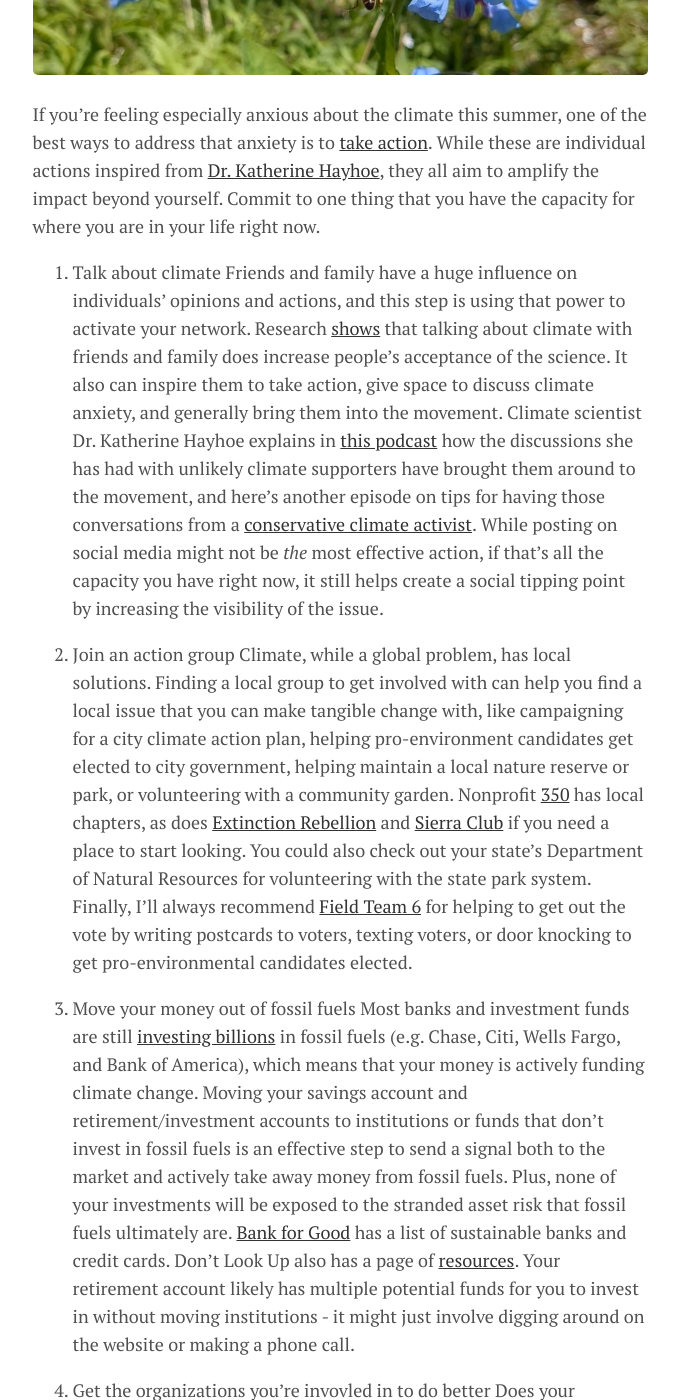
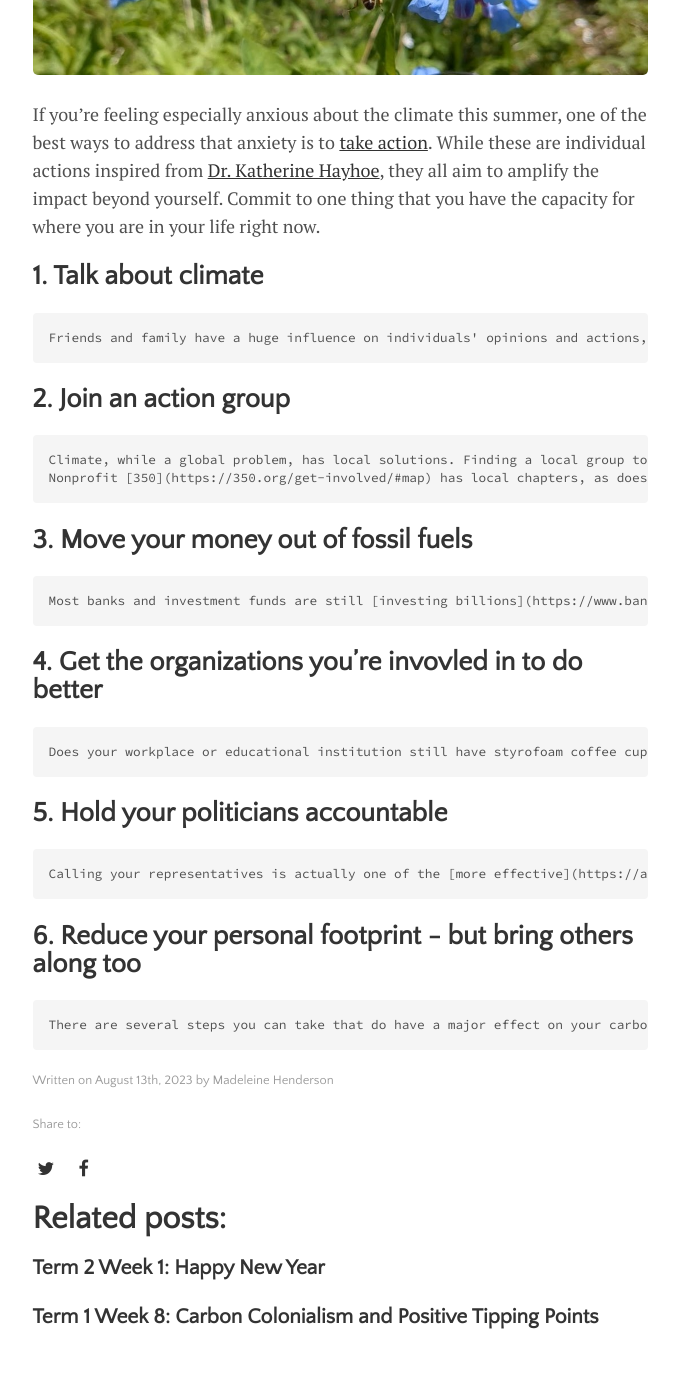
Before and after one commit to ml-henderson/ml-henderson.github.io, a Jekyll site: the page built from _posts/2023-08-13-what_to_do.md, in a window 1280 px wide and 1400 px high, scrolled down 569 px. Shown: the whole window, without its empty margins (300-979 px from the left). Built offline with Jekyll 4.4.1, drawn with Linux system fonts in a browser that asks for light colours; some of the changed text lies outside the part shown.

Commit message:
formatting

```diff
--- a/_posts/2023-08-13-what_to_do.md
+++ b/_posts/2023-08-13-what_to_do.md
@@ -9,21 +9,21 @@ image: bee.jpg
 
 If you're feeling especially anxious about the climate this summer, one of the best ways to address that anxiety is to [take action](https://www.nytimes.com/2021/07/23/well/mind/mental-health-climate-anxiety.html). While these are individual actions inspired from [Dr. Katherine Hayhoe](https://twitter.com/KHayhoe/status/1678118380786659329?s=20), they all aim to amplify the impact beyond yourself. Commit to one thing that you have the capacity for where you are in your life right now.
 
-1. Talk about climate
+## 1. Talk about climate
     Friends and family have a huge influence on individuals' opinions and actions, and this step is using that power to activate your network. Research [shows](https://www.pnas.org/doi/abs/10.1073/pnas.1906589116) that talking about climate with friends and family does increase people's acceptance of the science. It also can inspire them to take action, give space to discuss climate anxiety, and generally bring them into the movement. Climate scientist Dr. Katherine Hayhoe explains in [this podcast](thttps://gimletmedia.com/shows/howtosaveaplanet/94hnzkl/the-evangelical-christians-taking-on) how the discussions she has had with unlikely climate supporters have brought them around to the movement, and here's another episode on tips for having those conversations from a [conservative climate activist](https://gimletmedia.com/shows/howtosaveaplanet/z3hog9o/trying-to-talk-to-family-about-climate). While posting on social media might not be _the_ most effective action, if that's all the capacity you have right now, it still helps create a social tipping point by increasing the visibility of the issue.
 
-2. Join an action group
+## 2. Join an action group
 	Climate, while a global problem, has local solutions. Finding a local group to get involved with can help you find a local issue that you can make tangible change with, like campaigning for a city climate action plan, helping pro-environment candidates get elected to city government, helping maintain a local nature reserve or park, or volunteering with a community garden.
 	Nonprofit [350](https://350.org/get-involved/#map) has local chapters, as does [Extinction Rebellion](https://rebellion.global/groups/#countries) and [Sierra Club](https://www.sierraclub.org/chapters) if you need a place to start looking. You could also check out your state's Department of Natural Resources for volunteering with the state park system. Finally, I'll always recommend [Field Team 6](https://www.fieldteam6.org/) for helping to get out the vote by writing postcards to voters, texting voters, or door knocking to get pro-environmental candidates elected.
 
-3. Move your money out of fossil fuels
+## 3. Move your money out of fossil fuels
 	Most banks and investment funds are still [investing billions](https://www.bankingonclimatechaos.org/wp-content/uploads/2023/06/BOCC_2023_06-27.pdf) in fossil fuels (e.g. Chase, Citi, Wells Fargo, and Bank of America), which means that your money is actively funding climate change. Moving your savings account and retirement/investment accounts to institutions or funds that don't invest in fossil fuels is an effective step to send a signal both to the market and actively take away money from fossil fuels. Plus, none of your investments will be exposed to the stranded asset risk that fossil fuels ultimately are. [Bank for Good](https://bankforgood.org/) has a list of sustainable banks and credit cards. Don't Look Up also has a page of [resources](https://dontlookup.count-us-in.com/step-detail/make-your-money-count). Your retirement account likely has multiple potential funds for you to invest in without moving institutions - it might just involve digging around on the website or making a phone call.
 
-4. Get the organizations you're invovled in to do better
+## 4. Get the organizations you're invovled in to do better
 	Does your workplace or educational institution still have styrofoam coffee cups and no recycling bin? Do they have a carbon neutrality, net zero, or other environmental goals? Are they designing products or services with sustainability as a design criteria? Are they procuring from sustainable and ethical suppliers? You as an employee have a powerful voice in how your organization is run. Consider joining or founding an employee group for sustainability like I did when I worked at Medtronic to help steer your company towards more sustainable business practices, or advocating for small changes in how your office is run. Project Drawdown has a [guide](https://drawdown.org/publications/climate-solutions-at-work), and [this podcast](https://gimletmedia.com/shows/howtosaveaplanet/dvhmgjj/how-amazon-workers-got-serious-about) episode talks about how employees at Amazon pushed for sustainability.
 
-5. Hold your politicians accountable
+## 5. Hold your politicians accountable
 	Calling your representatives is actually one of the [more effective](https://act.represent.us/sign/does-calling-congress-really-work/) things you can do to influence government policy between elections. Your elected representatives do use the calls and emails they receive to judge what issues are important (and what will get them reelected). This [website](https://5calls.org/issue/global-climate-change-crisis/) will give you a script and the numbers of your representatives to make it easy! And if you're wondering what exactly state or federal government could even do for the climate at this point to give them a specific ask, there's SO many options, like the SEC's [proposed rules](https://www.washingtontimes.com/news/2023/aug/7/house-democrats-tell-sec-greenlight-climate-rule-e/) on climate risk disclosure for businesses , or a [bipartisan trade policy](https://www.coons.senate.gov/news/press-releases/senators-coons-cramer-introduce-legislation-to-study-global-emissions-intensity-and-hold-countries-with-dirty-production-accountable#:~:text=An%20essential%20step%20to%20countering,little%20to%20no%20environmental%20standards&text=WASHINGTON%20%E2%80%93%20U.S.%20Senators%20Chris%20Coons%20(D-Del.)) to tax imported goods with high emissions. Check out federal, state, and local climate policy solutions from the [Center for Climate and Energy Solutions](https://www.c2es.org/category/policy-hub/state/).
 
-6. Reduce your personal footprint - but bring others along too
+## 6. Reduce your personal footprint - but bring others along too
     There are several steps you can take that do have a major effect on your carbon footprint, such as not [wasting food](https://www.usda.gov/media/blog/2022/01/24/food-waste-and-its-links-greenhouse-gases-and-climate-change), eating [fewer animal products](https://ml-henderson.github.io/livestock_policy), and buying [less new stuff](https://ml-henderson.github.io/term2_week1). But all of that will be more effective if you can bring other people along with you! Additionally, now is a great time to de-fossil-fuel your life thanks to the multiple tax credits from the Inflation Reduction Act passed last year. You can hundreds or thousands of dollars to switch from a gas to electric stove (which not only helps the climate but [also your health](https://www.linkedin.com/pulse/climate-action-kitchen-katharine-hayhoe/), switch from a furnace to a heat pump, install to electric appliances, improve the insulation on your home, put up solar panels, or purchase an EV (White House info [here](https://www.whitehouse.gov/cleanenergy/), or Rewiring America guide [here](https://www.rewiringamerica.org/my-home). Your state might have additional subsidies. If you don't own a home, let the people in your life that do own homes know!
```
